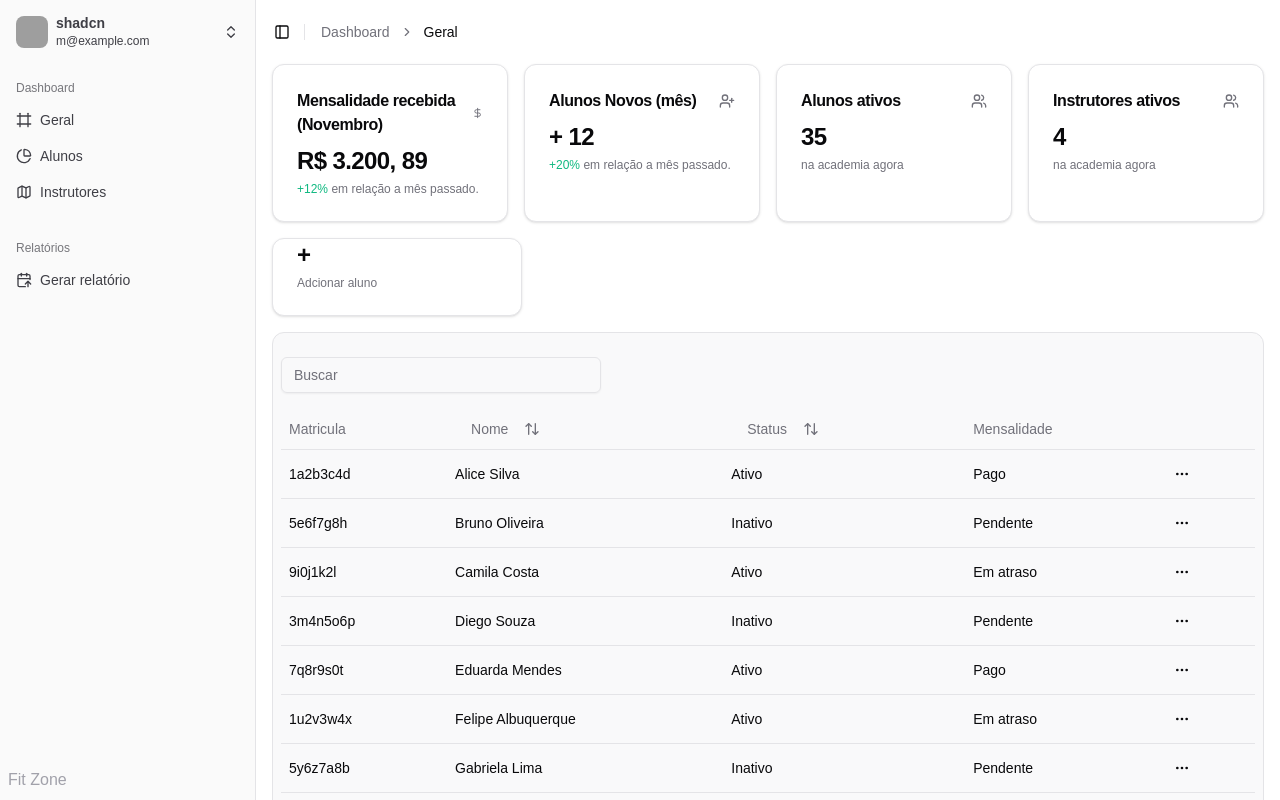
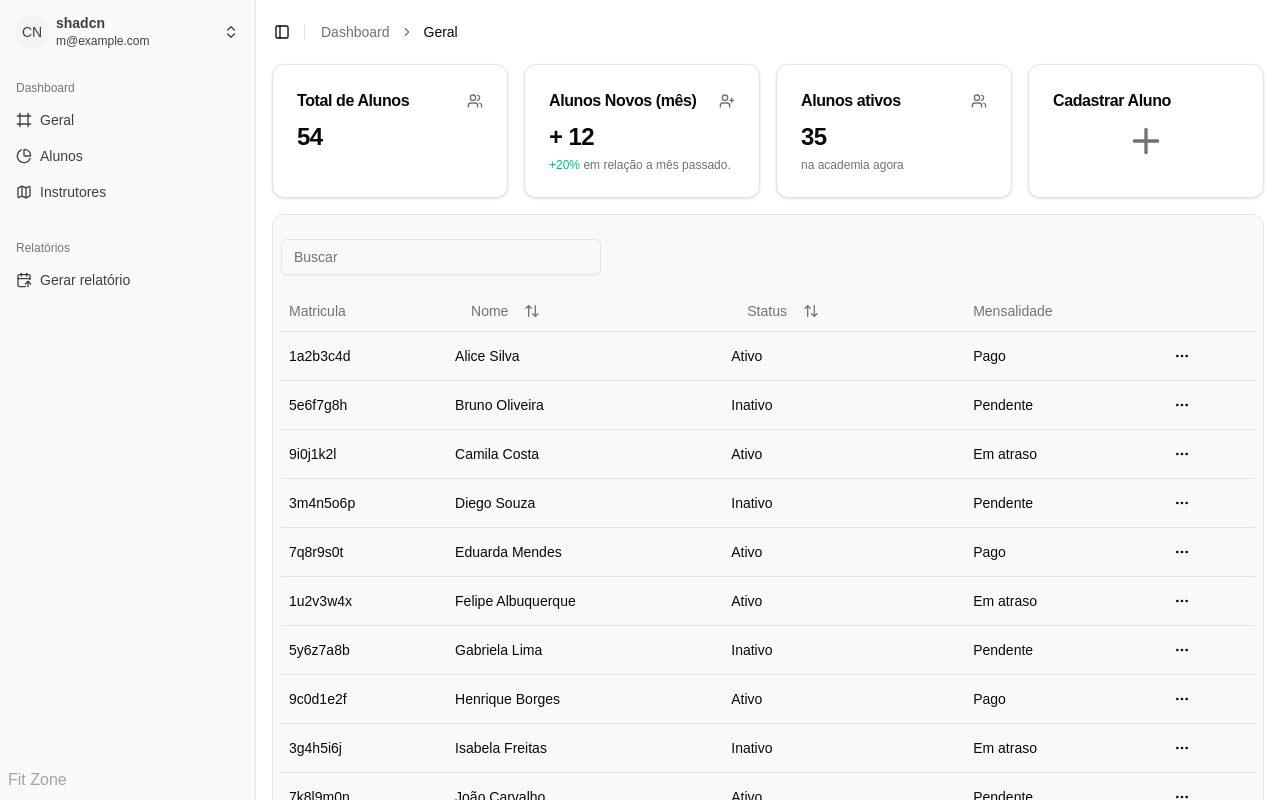
Before and after one commit to AOBarbosa/FItZone-Web, a Next.js app: page /dashboard/students in a window 1280 px wide. Shown: the top 800 px of the page. Built offline with nearby package versions, Linux system fonts and the light colour scheme; grey boxes are pictures that could not be loaded.

Commit message:
merge changes

```diff
--- a/src/app/dashboard/instructors/page.tsx
+++ b/src/app/dashboard/instructors/page.tsx
@@ -1,11 +1,24 @@
 'use client'
-
-import { DollarSign, Users } from 'lucide-react'
+import { DollarSign, Plus, Users } from 'lucide-react'
 import { Suspense } from 'react'
 
 import { DataTable } from '@/components/data-table'
+import { Button } from '@/components/ui/button'
 import { Card, CardContent, CardHeader, CardTitle } from '@/components/ui/card'
-import { InstructorStatus, Instructor, InstructorType } from '@/models/instructors'
+import {
+  Dialog,
+  DialogContent,
+  DialogFooter,
+  DialogHeader,
+  DialogTitle,
+  DialogTrigger,
+} from '@/components/ui/dialog'
+import { Input } from '@/components/ui/input'
+import {
+  Instructor,
+  InstructorStatus,
+  InstructorType,
+} from '@/models/instructors'
 
 import { columns } from './_components/columns'
 import Loading from './loading'
@@ -129,6 +142,73 @@ export default function Page() {
               <p className="text-xs text-muted-foreground">na academia agora</p>
             </CardContent>
           </Card>
+
+          <Dialog>
+            <DialogTrigger asChild>
+              <Card>
+                <CardHeader className="flex flex-row items-center justify-between space-y-0 pb-2">
+                  <CardTitle className="text-base font-semibold">
+                    Cadastrar Instrutor
+                  </CardTitle>
+                  {/* <UserPlus className="size-4 text-muted-foreground" /> */}
+                </CardHeader>
+
+                <CardContent className="flex size-full justify-center">
+                  <Plus className="size-10 cursor-pointer text-muted-foreground" />
+                </CardContent>
+              </Card>
+            </DialogTrigger>
+            <DialogContent className="sm:max-w-[425px]">
+              <DialogHeader>
+                <DialogTitle>Adicionar aluno</DialogTitle>
+              </DialogHeader>
+              <div className="grid gap-4 py-4">
+                <div className="grid grid-cols-4 items-center gap-4">
+                  <p className="text-right">Name</p>
+                  <Input
+                    id="name"
+                    defaultValue="Pedro Duarte"
+                    className="col-span-3"
+                  />
+                </div>
+                <div className="grid grid-cols-4 items-center gap-4">
+                  <p className="text-right">Email</p>
+                  <Input
+                    id="email"
+                    defaultValue="example@email.com"
+                    className="col-span-3"
+                  />
+                </div>
+                <div className="grid grid-cols-4 items-center gap-4">
+                  <p className="text-right">Contato</p>
+                  <Input
+                    id="contact"
+                    defaultValue="(00) 00000-0000"
+                    className="col-span-3"
+                  />
+                </div>
+                <div className="grid grid-cols-4 items-center gap-4">
+                  <p className="text-right">CPF</p>
+                  <Input
+                    id="cpf"
+                    defaultValue="000.000.000-00"
+                    className="col-span-3"
+                  />
+                </div>
+                <div className="grid grid-cols-4 items-center gap-4">
+                  <p className="text-right">Data de nascimento</p>
+                  <Input
+                    id="cpf"
+                    defaultValue="DD/MM/AAAA"
+                    className="col-span-3"
+                  />
+                </div>
+              </div>
+              <DialogFooter>
+                <Button type="submit">Save changes</Button>
+              </DialogFooter>
+            </DialogContent>
+          </Dialog>
         </div>
 
         {/* <div className="min-h-[100vh] flex-1 rounded-xl bg-muted/50 md:min-h-min" /> */}
--- a/src/app/dashboard/students/page.tsx
+++ b/src/app/dashboard/students/page.tsx
@@ -1,6 +1,6 @@
 'use client'
 
-import { DollarSign, UserPlus, Users } from 'lucide-react'
+import { Plus, UserPlus, Users } from 'lucide-react'
 import { Suspense } from 'react'
 
 import { DataTable } from '@/components/data-table'
@@ -160,21 +160,13 @@ export default function Page() {
           <Card>
             <CardHeader className="flex flex-row items-center justify-between space-y-0 pb-2">
               <CardTitle className="text-base font-semibold">
-                Mensalidade recebida (Novembro)
+                Total de Alunos
               </CardTitle>
-              <DollarSign className="size-4 text-muted-foreground" />
+              <Users className="size-4 text-muted-foreground" />
             </CardHeader>
 
             <CardContent className="space-y-1">
-              <span className="text-2xl font-bold tracking-tight">
-                R$ 3.200, 89
-              </span>
-              <p className="text-xs text-muted-foreground">
-                <span className="text-emerald-500 dark:text-emerald-400">
-                  +12%
-                </span>{' '}
-                em relação a mês passado.
-              </p>
+              <span className="text-2xl font-bold tracking-tight">54</span>
             </CardContent>
           </Card>
 
@@ -214,28 +206,32 @@ export default function Page() {
           </Card>
 
           {/* Instrutores ativos */}
-          <Card>
+          {/* <Card>
             <CardHeader className="flex flex-row items-center justify-between space-y-0 pb-2">
               <CardTitle className="text-base font-semibold">
                 Instrutores ativos
               </CardTitle>
-              <Users className="size-4 text-muted-foreground" />
+              <UserPlus className="size-4 text-muted-foreground" />
             </CardHeader>
 
             <CardContent className="space-y-1">
               <span className="text-2xl font-bold tracking-tight">4</span>
               <p className="text-xs text-muted-foreground">na academia agora</p>
             </CardContent>
-          </Card>
+          </Card> */}
 
           <Dialog>
             <DialogTrigger asChild>
-              <Card className="w-[250px]">
-                <CardContent className="space-y-1">
-                  <span className="text-2xl font-bold tracking-tight">+</span>
-                  <p className="text-xs text-muted-foreground">
-                    Adcionar aluno
-                  </p>
+              <Card>
+                <CardHeader className="flex flex-row items-center justify-between space-y-0 pb-2">
+                  <CardTitle className="text-base font-semibold">
+                    Cadastrar Aluno
+                  </CardTitle>
+                  {/* <UserPlus className="size-4 text-muted-foreground" /> */}
+                </CardHeader>
+
+                <CardContent className="flex size-full justify-center">
+                  <Plus className="size-10 cursor-pointer text-muted-foreground" />
                 </CardContent>
               </Card>
             </DialogTrigger>
```
